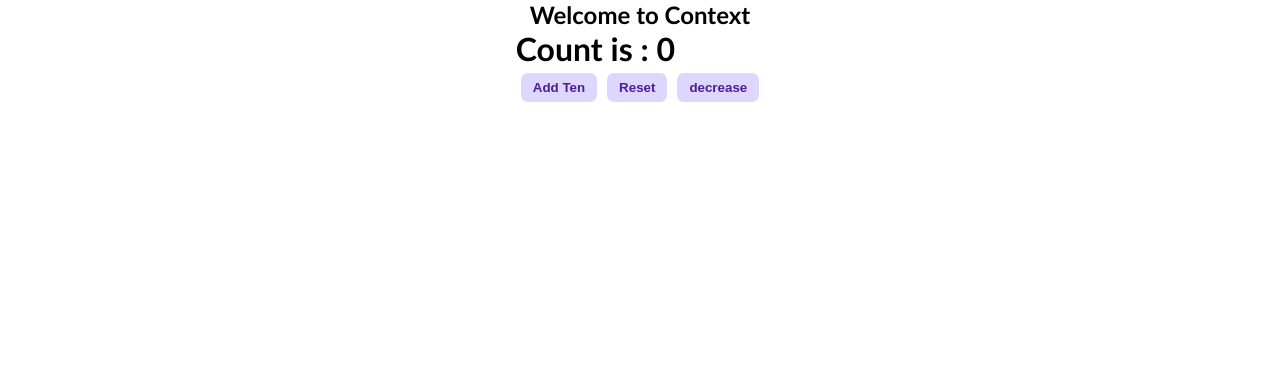
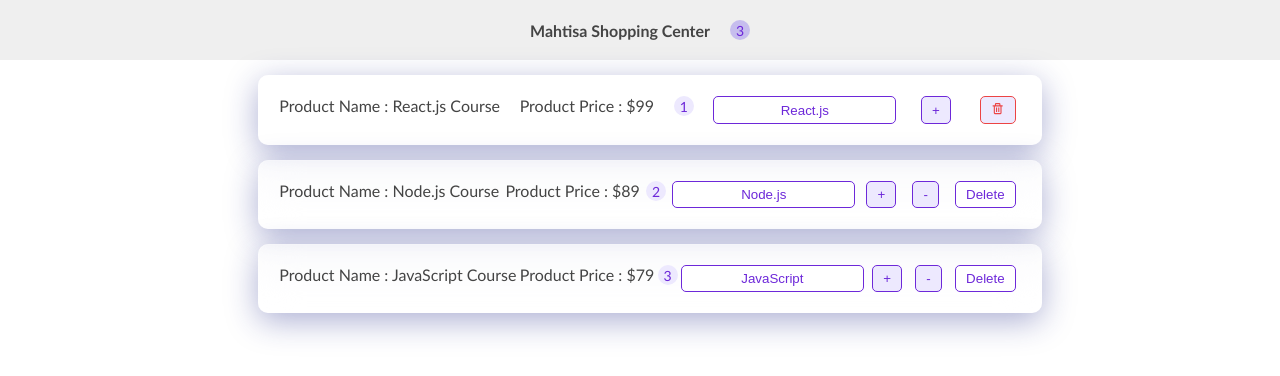
Before and after one commit to Hadi-bakhshi/react-course, a React (Create React App) app: page / in a window 1280 px wide. Shown: the top 376 px of the page. Built offline with nearby package versions, Linux system fonts and the light colour scheme.

Commit message:
We'll change class to function

```diff
--- a/src/App.js
+++ b/src/App.js
@@ -3,12 +3,6 @@ import "./App.css";
 import ProductList from "./Components/ProductList/ProductList";
 import NavBar from "./Components/NavBar/NavBar";
 import Wrapper from "./Components/hoc/Wrapper";
-import CounterProvider from "./Components/Context/CounterProvider";
-import CounterComp from "./Components/Reducer/CountReducer";
-import CounterTwoComp from "./Components/Reducer/CountReducerTwo";
-import CounterOne from "./Components/Context/CounterOne";
-
-
 
 class App extends Component {
   state = {
@@ -62,8 +56,7 @@ class App extends Component {
   render() {
     return (
       <>
-
-        {/* <NavBar
+        <NavBar
           totalItems={this.state.products.filter((p) => p.quantity > 0).length}
         />
         <ProductList
@@ -72,12 +65,7 @@ class App extends Component {
           onInc={this.incrementHandler}
           onDec={this.decrementHandler}
           onChange={this.changeHandler}
-        /> */}
-      <CounterProvider>
-       <h2>Welcome to Context</h2>
-      <CounterOne/>
-      </CounterProvider>
-
+        />
       </>
     );
   }
```
